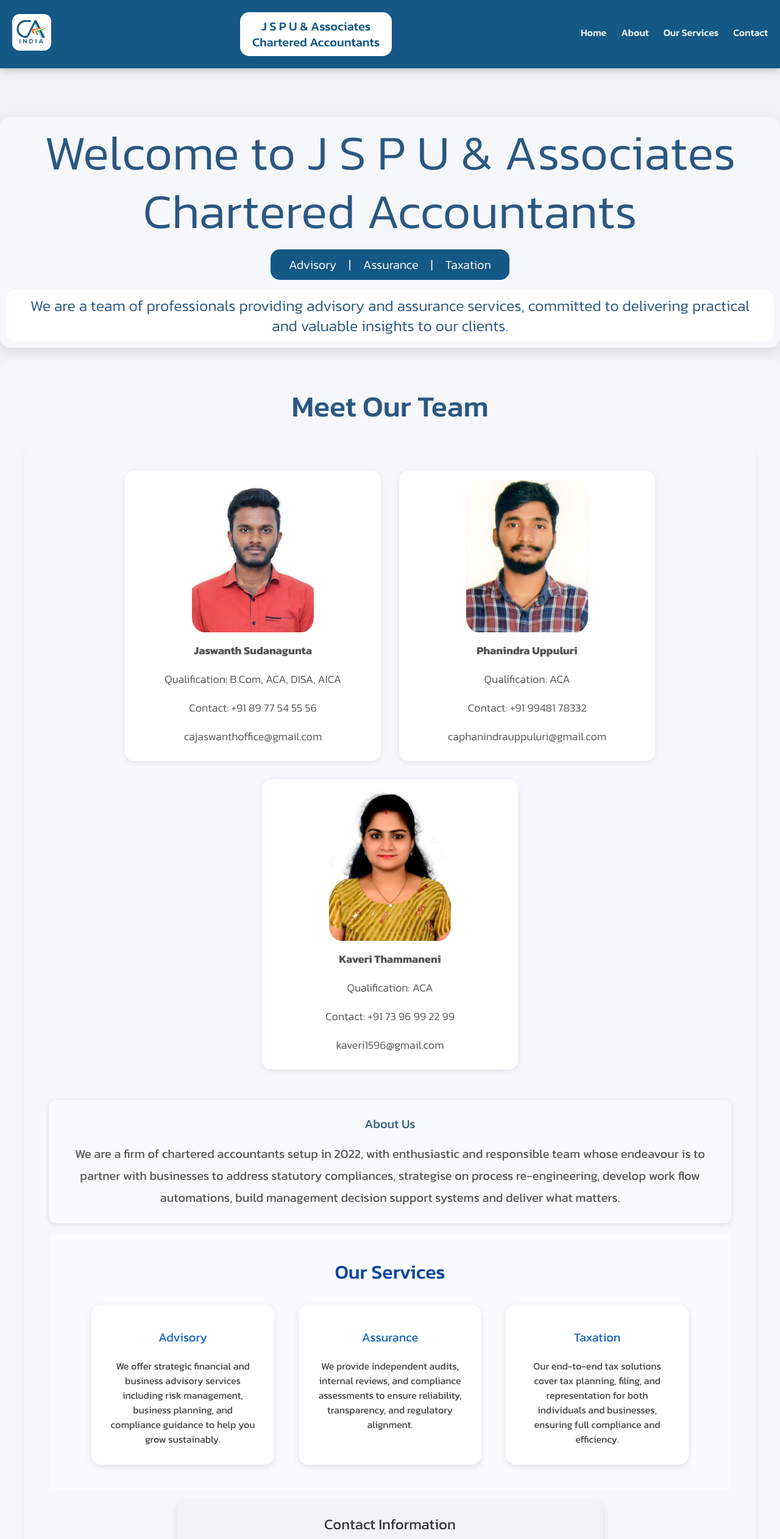
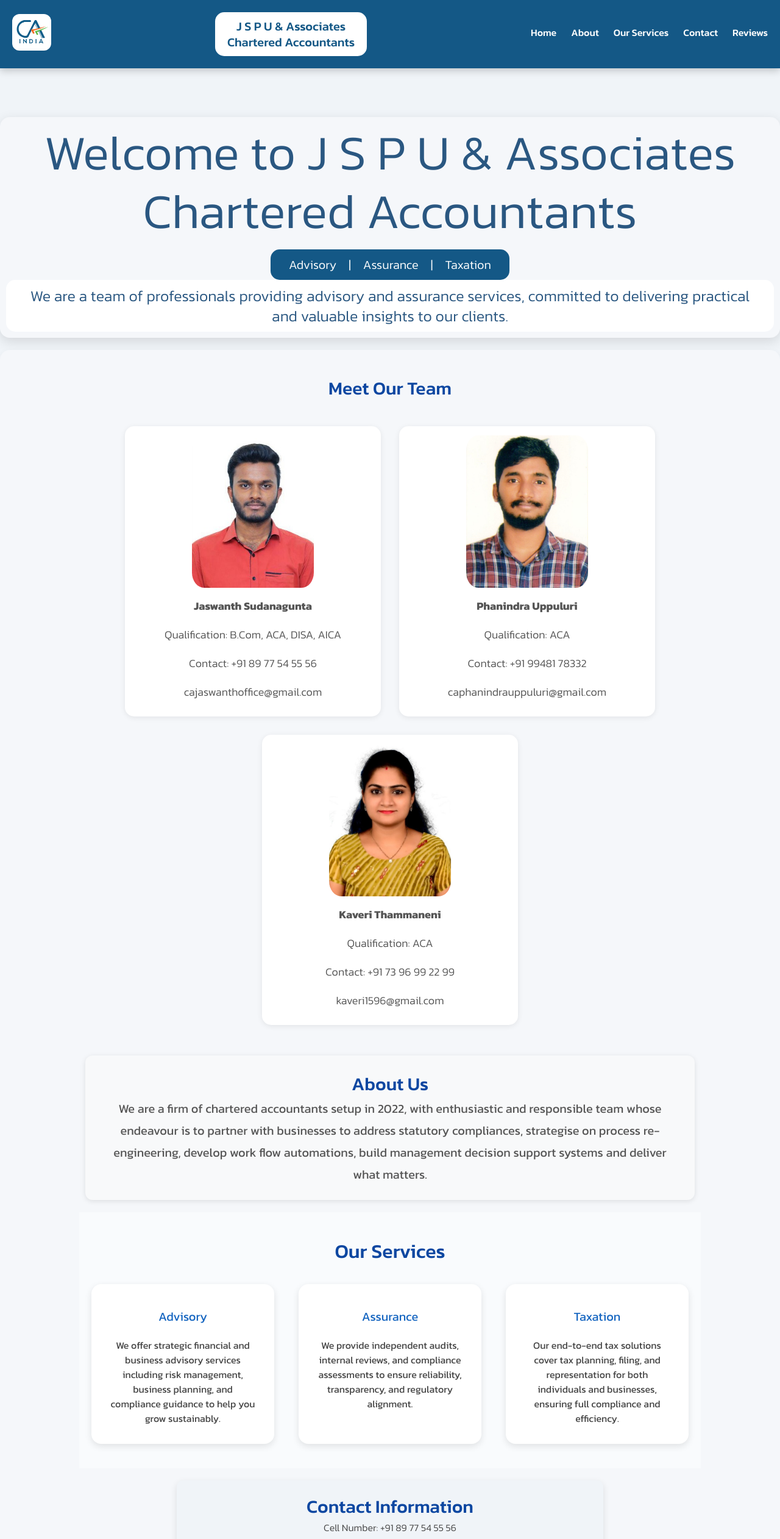
Before and after one commit to sainaveen-99/JSPU, a React (Create React App) app: page /#/ in a window 1280 px wide. Shown: the top 2524 px of the page at 61% size. Built offline with nearby package versions, Linux system fonts and the light colour scheme; a web font is replaced by a local one.

Commit message:
updated headings size and color

```diff
--- a/src/App.js
+++ b/src/App.js
@@ -6,6 +6,7 @@ import Contact from "./Components/Contact";
 import About from "./Components/About";
 import Services from "./Components/Services";
 import Home from "./Components/Home";
+import Reviews from "./Components/Review";
 
 import "./app.css";
 
@@ -18,6 +19,7 @@ function App() {
         <Route path="/about" element={<About />} />
         <Route path="/contact" element={<Contact />} />
         <Route path="/services" element={<Services />} />
+        <Route path="/review" element={<Reviews />} />
       </Routes>
       <Footer />
     </>
--- a/src/Components/About.js
+++ b/src/Components/About.js
@@ -4,7 +4,7 @@ import "../about.css";
 const About = () => {
   return (
     <div className="about-section">
-      <h2>About Us</h2>
+      <h2 className="Abouttitle">About Us</h2>
       <p>
         We are a firm of chartered accountants setup in 2022, with enthusiastic
         and responsible team whose endeavour is to partner with businesses to
--- a/src/Components/Navbar.js
+++ b/src/Components/Navbar.js
@@ -33,6 +33,9 @@ const Navbar = () => {
         <Link to="/contact" className="nav-link">
           Contact
         </Link>
+        <Link to="/review" className="nav-link">
+          Reviews
+        </Link>
       </div>
     </nav>
   );
--- a/src/Components/Review.js
+++ b/src/Components/Review.js
@@ -19,6 +19,7 @@ const Review = () => {
 
   return (
     <>
+      <div className="review-container">
         <div className="about-section1">Reviews</div>
         <div className="review-wrapper">
           {reviews.map((review, idx) => (
@@ -36,6 +37,7 @@ const Review = () => {
             </div>
           ))}
         </div>
+      </div>
     </>
   );
 };
--- a/src/about.css
+++ b/src/about.css
@@ -1,5 +1,5 @@
 .about-section {
-  max-width: 2000px;
+  max-width: 1000px;
   margin: 20px auto;
   padding: 24px;
   background-color: #f8f9fa;
@@ -7,13 +7,11 @@
   box-shadow: 0 2px 8px rgba(0, 0, 0, 0.1);
 }
 
-.about-section,
-h2 {
-  font-family: "Kanit", sans-serif;
-  font-style: normal;
-  font-size: 20px;
-  margin-bottom: 16px;
-  color: #333;
+.Abouttitle {
+  font-size: 30px;
+  color: #0d47a1;
+  font-weight: 500;
+  text-align: center;
 }
 
 .about-section p {
--- a/src/contact.css
+++ b/src/contact.css
@@ -9,10 +9,10 @@
 }
 
 .contact-section h2 {
-  font-size: 24px;
-  margin-bottom: 16px;
+  font-size: 30px;
+  color: #0d47a1;
+  font-weight: 500;
   text-align: center;
-  color: #333;
 }
 
 .Address {
--- a/src/home.css
+++ b/src/home.css
@@ -1,5 +1,4 @@
-.home-content,
-.cards-container {
+.home-content {
   border-radius: 16px;
   box-shadow: 0 6px 20px rgba(0, 0, 0, 0.12);
   margin: 20px auto;
@@ -19,11 +18,8 @@
   gap: 30px;
   justify-content: center;
   padding: 40px;
-  background: #f5f7fa;
-  box-shadow: 0 4px 12px rgba(0, 0, 0, 0.05);
   max-width: 1600px;
 }
-
 .card {
   background: #fff;
   border-radius: 15px;
@@ -124,10 +120,9 @@ h1,
 }
 
 .meet-heading {
-  font-size: 48px;
-  color: #2a5781;
+  font-size: 30px;
+  color: #0d47a1;
   font-weight: 500;
-  margin-bottom: 30px;
   text-align: center;
 }
 
--- a/src/review.css
+++ b/src/review.css
@@ -3,8 +3,7 @@
   flex-wrap: wrap; /* ensures responsiveness */
   justify-content: center;
   gap: 40px;
-  padding: 40px;
-  background: #f8f9fb;
+  padding: 20px;
 }
 
 .review-card {
@@ -50,8 +49,9 @@
   color: #333;
 }
 .about-section1 {
+  font-size: 30px;
+  color: #0d47a1;
+  font-weight: 500;
   text-align: center;
-  margin: 0 auto;
-  font-size: 28px; /* adjust as needed */
-  font-weight: regular; /* optional for emphasis */
+  margin-top: 10px;
 }
```
Lines whose indentation alone changed are shown as unchanged.
